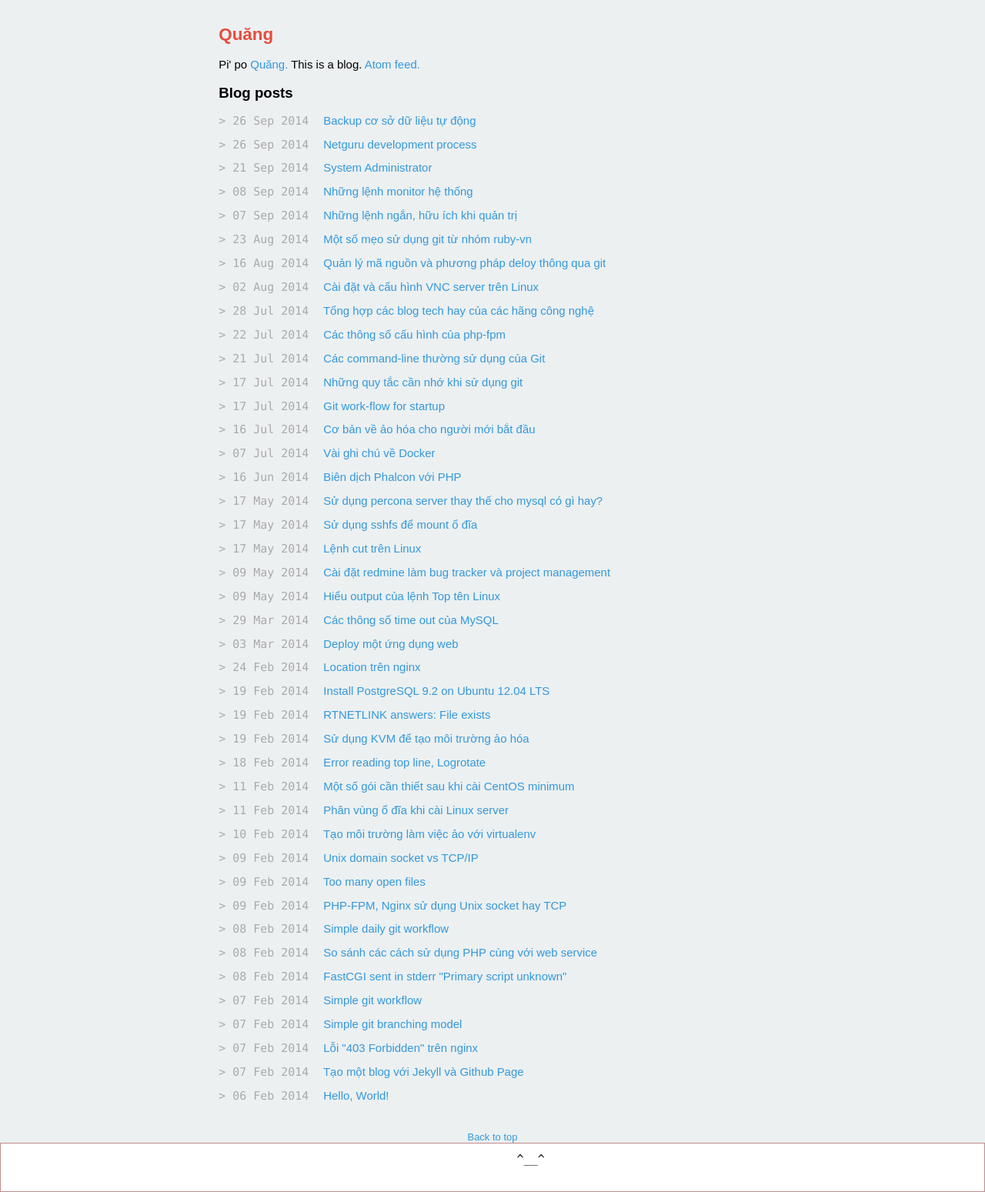
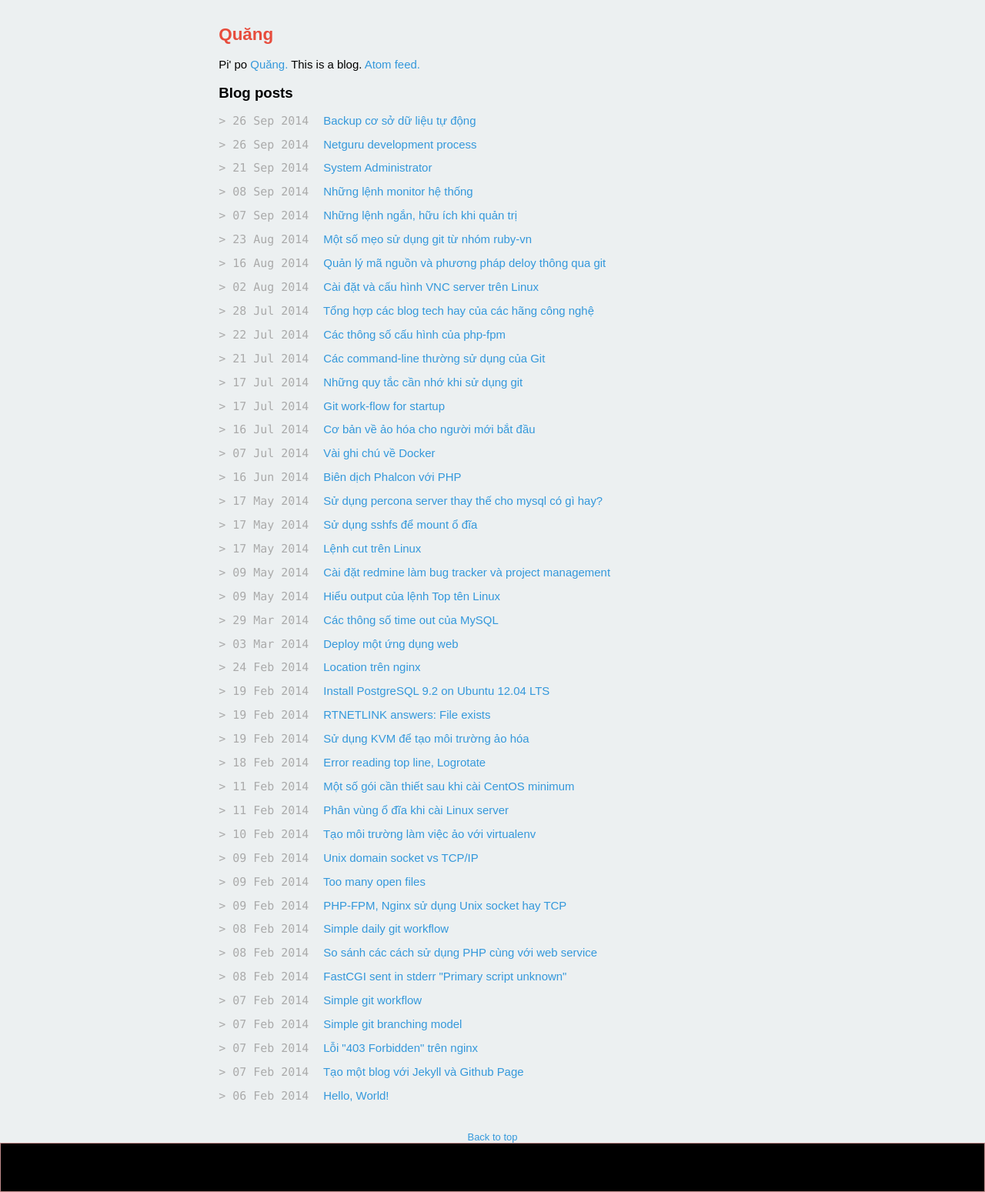
Before and after one commit to gitter-badger/xluffy.github.io, a Jekyll site: the page built from index.html, in a window 1280 px wide. Shown: the whole page at 77% size. Built offline with Jekyll 4.4.1, drawn with Linux system fonts in a browser that asks for light colours; Markdown is read by kramdown in place of the engine named in the settings.

Commit message:
test mau nen den

```diff
--- a/css/main.css
+++ b/css/main.css
@@ -110,7 +110,7 @@ pre {
    white-space: pre-wrap;
    word-break: break-all;
    word-wrap: break-word;
-   background-color: #FFFFFF;
+   background-color: #000000;
    border: 1px solid #C08B8B;
 }
 }
```
